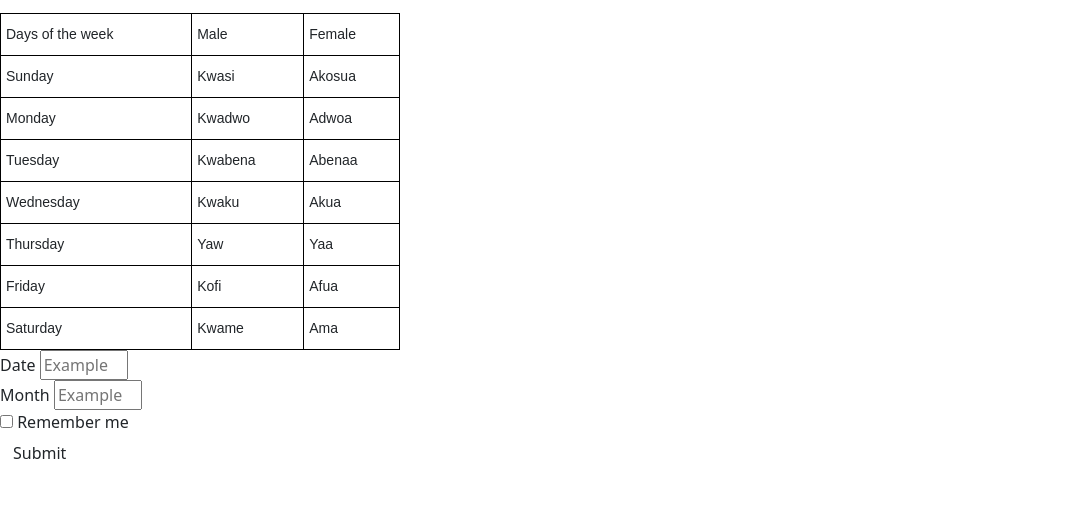
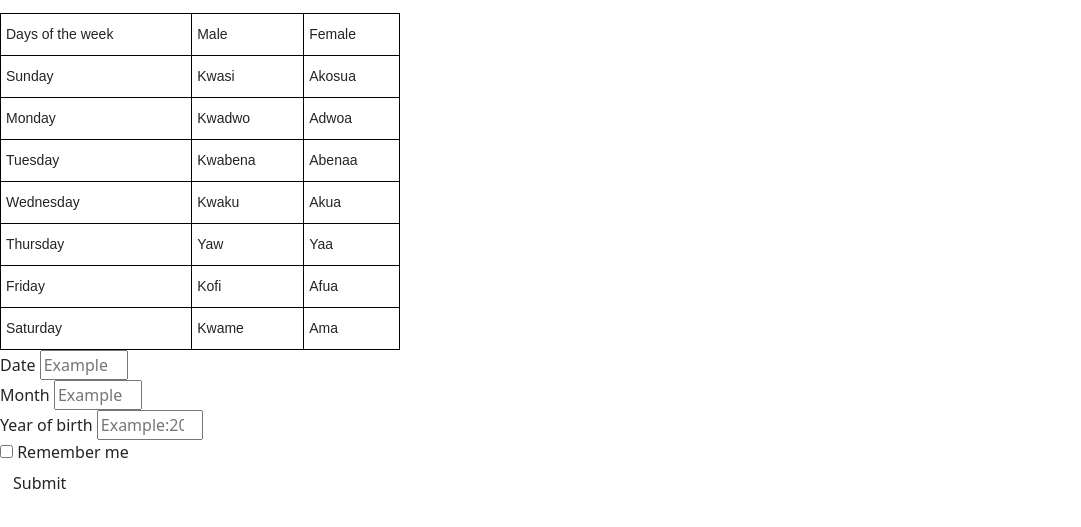
Before and after one commit to gichirigichuru/Akan-Name-Processor, a plain HTML site: page index.html in a window 1280 px wide. Shown: the part 107-634 px from the top of the page, without its empty margins (0-1081 px from the left). Drawn offline with nearby package versions, Linux system fonts and the light colour scheme.

Commit message:
form year added

```diff
--- a/index.html
+++ b/index.html
@@ -70,8 +70,10 @@
         <div class="form-group">
           <label for="month ">Month</label>
           <input type="number" id="month" name="month" min="1" max="12" required placeholder="Example: December=12, May=5">
+       </div>
+       <label for="year ">Year of birth</label>
+       <input type="number" id="year" name="year" min="1900" max="2020" required placeholder="Example:2000">
 
-        </div>
         <div class="checkbox">
           <label><input type="checkbox"> Remember me</label>
         </div>
```
